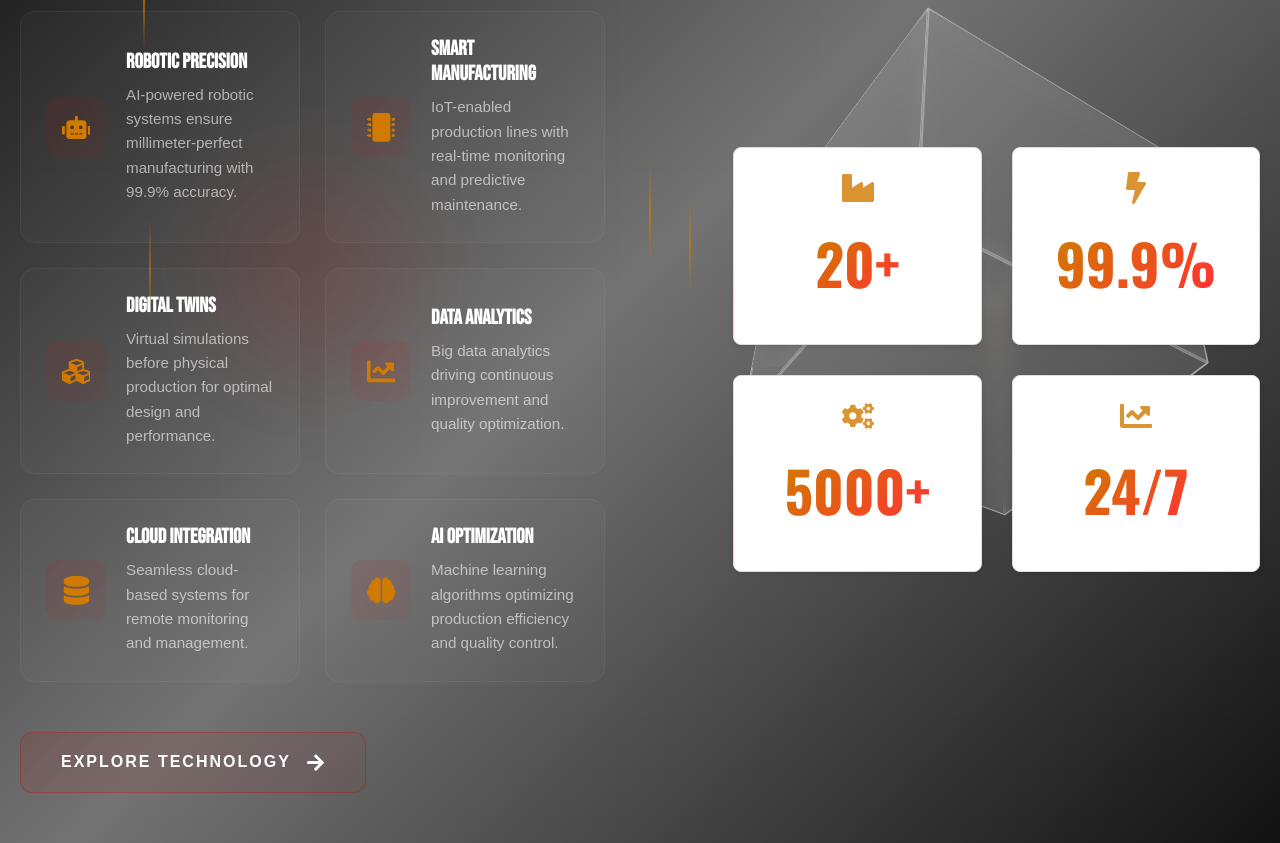
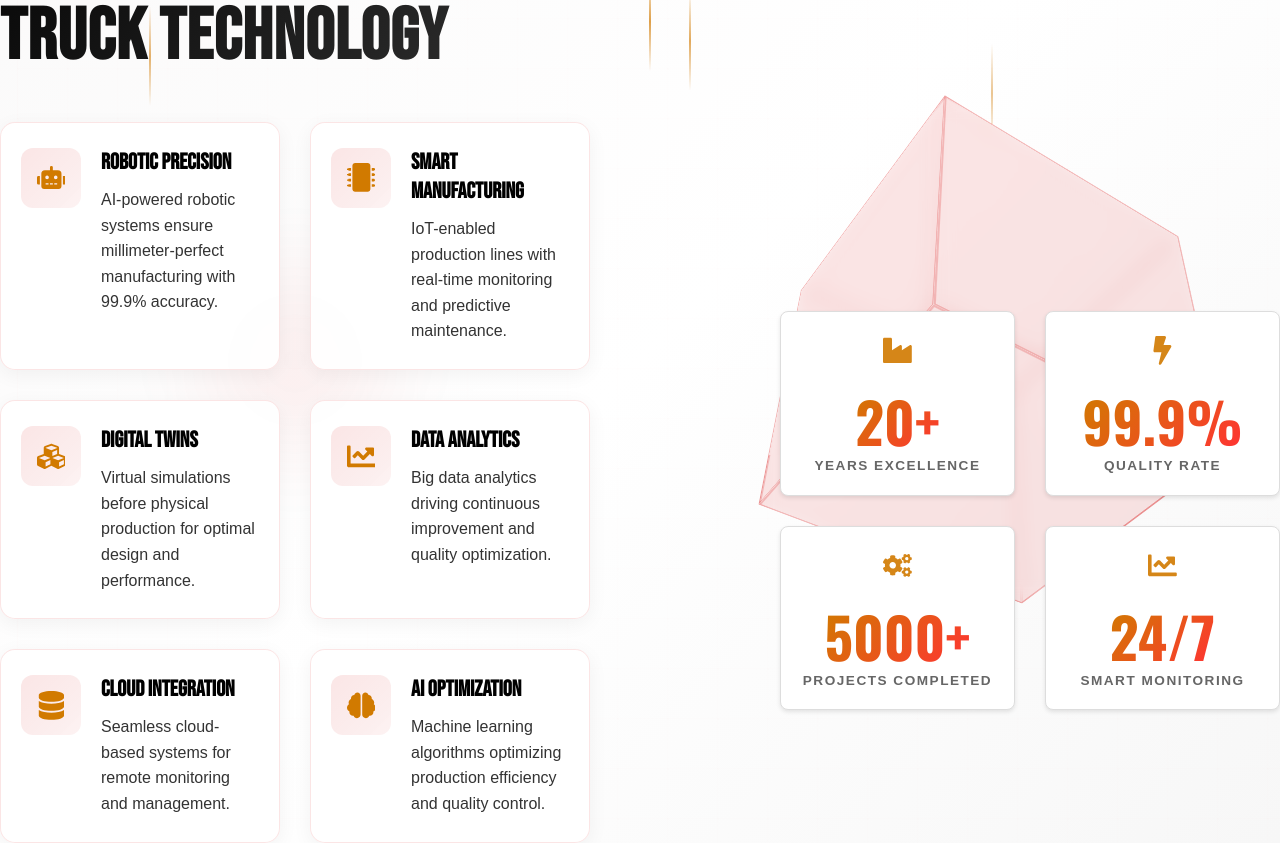
Before and after one commit to prasadraj26/SR-Bulkers-Website, a React (Vite) app: page / in a window 1280 px wide. Shown: the part 1200-2043 px from the top of the page. Built offline with nearby package versions, Linux system fonts and the light colour scheme; the HTML template or start-up script is replaced by a standard one.

Commit message:
Alterations in the about component

```diff
--- a/src/components/About.css
+++ b/src/components/About.css
@@ -1,11 +1,11 @@
-/* About Section - High Tech Theme */
+/* About Section - High Tech Theme with Black Text */
 .about-section {
   position: relative;
-  padding: 150px 0;
-  background: linear-gradient(135deg, #000000 0%, #737373 50%, #0a0a0a 100%);
+  padding: 120px 0;
+  background: linear-gradient(135deg, #f9f8f8 0%, #ffffff 50%, #f5f5f5 100%);
   overflow: hidden;
-  border-top: 1px solid rgba(255, 255, 255, 0.05);
-  border-bottom: 1px solid rgba(255, 255, 255, 0.05);
+  border-top: 1px solid rgba(0, 0, 0, 0.05);
+  border-bottom: 1px solid rgba(0, 0, 0, 0.05);
 }
 
 .tech-grid-bg {
@@ -27,25 +27,29 @@
   100% { transform: translateY(50px) translateX(50px); }
 }
 
+/* Main Container - Mobile First Approach */
 .about-container {
-  display: grid;
-  grid-template-columns: 1fr 1fr;
-  gap: 100px;
-  align-items: center;
+  display: flex;
+  flex-direction: column;
+  gap: 60px;
   position: relative;
   z-index: 2;
+  max-width: 1400px;
+  margin: 0 auto;
+  padding: 0 20px;
 }
 
 /* Left Content */
 .about-left {
   position: relative;
+  width: 100%;
 }
 
 .glow-circle {
   position: absolute;
   width: 300px;
   height: 300px;
-  background: radial-gradient(circle, rgba(209, 0, 0, 0.15) 0%, transparent 70%);
+  background: radial-gradient(circle, rgba(209, 0, 0, 0.08) 0%, transparent 70%);
   filter: blur(40px);
   top: 50%;
   left: 50%;
@@ -56,19 +60,20 @@
 .content-wrapper {
   position: relative;
   z-index: 2;
+  width: 100%;
 }
 
 .section-tag {
   display: inline-block;
   padding: 8px 20px;
-  background: linear-gradient(90deg, rgba(209, 0, 0, 0.2), transparent);
+  background: linear-gradient(90deg, rgba(209, 0, 0, 0.15), transparent);
   border-left: 3px solid var(--accent-color);
   color: var(--accent-color);
   font-size: 0.9rem;
   font-weight: 600;
   letter-spacing: 3px;
   text-transform: uppercase;
-  margin-bottom: 30px;
+  margin-bottom: 25px;
   position: relative;
   overflow: hidden;
 }
@@ -80,7 +85,7 @@
   left: -100%;
   width: 100%;
   height: 100%;
-  background: linear-gradient(90deg, transparent, rgba(255, 255, 255, 0.1), transparent);
+  background: linear-gradient(90deg, transparent, rgba(209, 0, 0, 0.1), transparent);
   animation: shine 3s infinite;
 }
 
@@ -90,17 +95,18 @@
 }
 
 .about-title {
-  font-size: 4.5rem;
+  font-size: 2.8rem;
   font-weight: 900;
-  line-height: 1.1;
-  margin-bottom: 40px;
-  background: linear-gradient(135deg, #ffffff 0%, #cccccc 100%);
+  line-height: 1.2;
+  margin-bottom: 35px;
+  background: linear-gradient(135deg, #000000 0%, #333333 100%);
   -webkit-background-clip: text;
   -webkit-text-fill-color: transparent;
   background-clip: text;
   position: relative;
   text-transform: uppercase;
-  letter-spacing: 2px;
+  letter-spacing: 1px;
+  word-wrap: break-word;
 }
 
 .title-highlight {
@@ -108,23 +114,30 @@
   -webkit-text-fill-color: var(--accent-color);
 }
 
+/* Tech Features - Responsive Grid with BLACK TEXT */
 .tech-features {
   display: grid;
-  gap: 25px;
-  margin: 50px 0;
+  grid-template-columns: 1fr;
+  gap: 20px;
+  margin: 40px 0;
+  width: 100%;
 }
 
 .tech-feature {
   display: flex;
+  flex-direction: column;
   align-items: center;
+  text-align: center;
   gap: 20px;
-  padding: 25px;
-  background: rgba(255, 255, 255, 0.02);
-  border: 1px solid rgba(255, 255, 255, 0.05);
+  padding: 25px 20px;
+  background: rgba(255, 255, 255, 0.9);
+  border: 1px solid rgba(209, 0, 0, 0.1);
   border-radius: 15px;
   transition: all 0.4s cubic-bezier(0.4, 0, 0.2, 1);
   position: relative;
   overflow: hidden;
+  width: 100%;
+  box-shadow: 0 5px 20px rgba(0, 0, 0, 0.05);
 }
 
 .tech-feature::before {
@@ -140,10 +153,10 @@
 }
 
 .tech-feature:hover {
-  background: rgba(255, 255, 255, 0.05);
+  background: rgba(255, 255, 255, 1);
   border-color: rgba(209, 0, 0, 0.3);
-  transform: translateX(10px);
-  box-shadow: 0 20px 40px rgba(0, 0, 0, 0.3);
+  transform: translateY(-5px);
+  box-shadow: 0 15px 40px rgba(0, 0, 0, 0.1);
 }
 
 .tech-feature:hover::before {
@@ -151,14 +164,14 @@
 }
 
 .feature-icon {
-  width: 60px;
-  height: 60px;
+  width: 70px;
+  height: 70px;
   display: flex;
   align-items: center;
   justify-content: center;
   background: linear-gradient(135deg, rgba(209, 0, 0, 0.1), rgba(209, 0, 0, 0.05));
   border-radius: 12px;
-  font-size: 1.8rem;
+  font-size: 2rem;
   color: var(--accent-color);
   flex-shrink: 0;
   position: relative;
@@ -170,7 +183,7 @@
   position: absolute;
   width: 100%;
   height: 100%;
-  background: linear-gradient(45deg, transparent, rgba(255, 255, 255, 0.1), transparent);
+  background: linear-gradient(45deg, transparent, rgba(209, 0, 0, 0.1), transparent);
   transform: translateX(-100%);
 }
 
@@ -183,23 +196,32 @@
   100% { transform: translateX(100%); }
 }
 
+.feature-content {
+  width: 100%;
+}
+
+/* CHANGED FROM WHITE TO BLACK TEXT */
 .feature-content h4 {
-  font-size: 1.3rem;
-  margin-bottom: 8px;
-  color: #ffffff;
-  font-weight: 600;
+  font-size: 1.4rem;
+  margin-bottom: 10px;
+  color: #000000; /* Changed from #ffffff */
+  font-weight: 700; /* Made bolder for better contrast */
+  line-height: 1.3;
 }
 
 .feature-content p {
-  color: rgba(255, 255, 255, 0.6);
-  font-size: 0.95rem;
+  color: #333333; /* Changed from rgba(255, 255, 255, 0.6) */
+  font-size: 1rem;
   line-height: 1.6;
+  margin: 0;
 }
 
 /* Right Side - Tech Visual */
 .tech-visual {
   position: relative;
-  height: 700px;
+  height: 400px;
+  width: 100%;
+  order: -1;
 }
 
 .visual-container {
@@ -207,12 +229,15 @@
   width: 100%;
   height: 100%;
   perspective: 1000px;
+  display: flex;
+  flex-direction: column;
+  align-items: center;
 }
 
 .floating-cube {
   position: absolute;
-  width: 300px;
-  height: 300px;
+  width: 200px;
+  height: 200px;
   top: 50%;
   left: 50%;
   transform: translate(-50%, -50%) rotateX(45deg) rotateY(45deg);
@@ -229,37 +254,42 @@
   position: absolute;
   width: 100%;
   height: 100%;
-  border: 2px solid rgba(255, 255, 255, 0.3);
-  background: rgba(255, 255, 255, 0.05);
+  border: 2px solid rgba(209, 0, 0, 0.2);
+  background: rgba(209, 0, 0, 0.05);
   backdrop-filter: blur(10px);
 }
 
-.cube-face:nth-child(1) { transform: translateZ(150px); }
-.cube-face:nth-child(2) { transform: rotateY(90deg) translateZ(150px); }
-.cube-face:nth-child(3) { transform: rotateY(180deg) translateZ(150px); }
-.cube-face:nth-child(4) { transform: rotateY(-90deg) translateZ(150px); }
-.cube-face:nth-child(5) { transform: rotateX(90deg) translateZ(150px); }
-.cube-face:nth-child(6) { transform: rotateX(-90deg) translateZ(150px); }
+.cube-face:nth-child(1) { transform: translateZ(100px); }
+.cube-face:nth-child(2) { transform: rotateY(90deg) translateZ(100px); }
+.cube-face:nth-child(3) { transform: rotateY(180deg) translateZ(100px); }
+.cube-face:nth-child(4) { transform: rotateY(-90deg) translateZ(100px); }
+.cube-face:nth-child(5) { transform: rotateX(90deg) translateZ(100px); }
+.cube-face:nth-child(6) { transform: rotateX(-90deg) translateZ(100px); }
 
 /* Stats Display */
 .stats-overlay {
-  position: absolute;
-  bottom: 0;
-  right: 0;
   display: grid;
   grid-template-columns: repeat(2, 1fr);
-  gap: 30px;
+  gap: 20px;
+  width: 100%;
+  max-width: 500px;
+  margin: 30px auto 0;
 }
 
 .stat-card {
-  background: rgba(0, 0, 0, 0.7);
+  background: rgba(255, 255, 255, 0.95);
   backdrop-filter: blur(20px);
-  border: 1px solid rgba(255, 255, 255, 0.1);
-  padding: 30px;
-  border-radius: 20px;
-  min-width: 200px;
+  border: 1px solid rgba(209, 0, 0, 0.1);
+  padding: 25px 20px;
+  border-radius: 15px;
   position: relative;
   overflow: hidden;
+  display: flex;
+  flex-direction: column;
+  align-items: center;
+  text-align: center;
+  min-height: 140px;
+  box-shadow: 0 5px 20px rgba(0, 0, 0, 0.05);
 }
 
 .stat-card::before {
@@ -282,35 +312,45 @@
   100% { transform: translateX(100%); }
 }
 
+.stat-icon {
+  font-size: 1.8rem;
+  color: var(--accent-color);
+  margin-bottom: 15px;
+  opacity: 0.9;
+}
+
 .stat-number {
-  font-size: 3.5rem;
+  font-size: 2.5rem;
   font-weight: 900;
   background: linear-gradient(135deg, var(--accent-color), #ff3333);
   -webkit-background-clip: text;
   -webkit-text-fill-color: transparent;
   background-clip: text;
   line-height: 1;
-  margin-bottom: 10px;
+  margin-bottom: 8px;
   font-family: 'Oswald', sans-serif;
 }
 
 .stat-label {
-  color: rgba(255, 255, 255, 0.7);
-  font-size: 0.9rem;
+  color: #666666; /* Changed from rgba(255, 255, 255, 0.7) */
+  font-size: 0.85rem;
   text-transform: uppercase;
-  letter-spacing: 2px;
+  letter-spacing: 1.5px;
+  line-height: 1.3;
+  font-weight: 600;
 }
 
 /* Tech Button */
 .tech-button {
   display: inline-flex;
   align-items: center;
+  justify-content: center;
   gap: 15px;
-  padding: 20px 40px;
+  padding: 18px 35px;
   background: linear-gradient(135deg, rgba(209, 0, 0, 0.1), rgba(209, 0, 0, 0.05));
   border: 1px solid rgba(209, 0, 0, 0.3);
   border-radius: 12px;
-  color: white;
+  color: #000000; /* Changed from white */
   font-size: 1rem;
   font-weight: 600;
   text-transform: uppercase;
@@ -319,6 +359,9 @@
   transition: all 0.4s cubic-bezier(0.4, 0, 0.2, 1);
   position: relative;
   overflow: hidden;
+  width: 100%;
+  max-width: 300px;
+  margin-top: 30px;
 }
 
 .tech-button::before {
@@ -335,8 +378,9 @@
 .tech-button:hover {
   background: linear-gradient(135deg, rgba(209, 0, 0, 0.2), rgba(209, 0, 0, 0.1));
   border-color: var(--accent-color);
+  color: #000000;
   transform: translateY(-5px);
-  box-shadow: 0 20px 40px rgba(209, 0, 0, 0.2);
+  box-shadow: 0 20px 40px rgba(209, 0, 0, 0.1);
 }
 
 .tech-button:hover::before {
@@ -345,6 +389,7 @@
 
 .button-icon {
   font-size: 1.2rem;
+  color: var(--accent-color);
   transition: transform 0.3s ease;
 }
 
@@ -371,15 +416,81 @@
     opacity: 1;
   }
   100% {
-    transform: translateY(700px);
+    transform: translateY(400px);
     opacity: 0;
   }
 }
 
-/* Responsive Design */
-@media (max-width: 1400px) {
+/* ============================= */
+/* RESPONSIVE BREAKPOINTS */
+/* ============================= */
+
+/* Small Tablets & Landscape Phones (≥576px) */
+@media (min-width: 576px) {
+  .about-section {
+    padding: 100px 0;
+  }
+
+  .about-title {
+    font-size: 3.2rem;
+  }
+
+  .tech-features {
+    grid-template-columns: repeat(2, 1fr);
+    gap: 25px;
+  }
+
+  .tech-feature {
+    flex-direction: row;
+    text-align: left;
+    align-items: flex-start;
+  }
+
+  .feature-icon {
+    width: 60px;
+    height: 60px;
+    font-size: 1.8rem;
+  }
+
+  .tech-visual {
+    height: 450px;
+  }
+
+  .floating-cube {
+    width: 250px;
+    height: 250px;
+  }
+
+  .cube-face:nth-child(1) { transform: translateZ(125px); }
+  .cube-face:nth-child(2) { transform: rotateY(90deg) translateZ(125px); }
+  .cube-face:nth-child(3) { transform: rotateY(180deg) translateZ(125px); }
+  .cube-face:nth-child(4) { transform: rotateY(-90deg) translateZ(125px); }
+  .cube-face:nth-child(5) { transform: rotateX(90deg) translateZ(125px); }
+  .cube-face:nth-child(6) { transform: rotateX(-90deg) translateZ(125px); }
+
+  .stats-overlay {
+    gap: 25px;
+  }
+
+  .stat-card {
+    padding: 30px 25px;
+  }
+
+  .tech-button {
+    width: auto;
+    max-width: none;
+  }
+}
+
+/* Tablets (≥768px) */
+@media (min-width: 768px) {
+  .about-section {
+    padding: 120px 0;
+  }
+
   .about-container {
-    gap: 70px;
+    gap: 80px;
+    padding: 0 30px;
   }
 
   .about-title {
@@ -387,148 +498,112 @@
   }
 
   .tech-visual {
-    height: 600px;
+    height: 500px;
+    order: 0;
+  }
+
+  .floating-cube {
+    width: 280px;
+    height: 280px;
+  }
+
+  .cube-face:nth-child(1) { transform: translateZ(140px); }
+  .cube-face:nth-child(2) { transform: rotateY(90deg) translateZ(140px); }
+  .cube-face:nth-child(3) { transform: rotateY(180deg) translateZ(140px); }
+  .cube-face:nth-child(4) { transform: rotateY(-90deg) translateZ(140px); }
+  .cube-face:nth-child(5) { transform: rotateX(90deg) translateZ(140px); }
+  .cube-face:nth-child(6) { transform: rotateX(-90deg) translateZ(140px); }
+
+  .stat-number {
+    font-size: 3rem;
   }
 }
 
-@media (max-width: 1200px) {
+/* Laptops (≥992px) */
+@media (min-width: 992px) {
   .about-container {
-    grid-template-columns: 1fr;
+    flex-direction: row;
+    align-items: center;
     gap: 80px;
   }
 
+  .about-left {
+    width: 50%;
+  }
+
   .tech-visual {
-    height: 500px;
-    order: -1;
+    width: 50%;
+    height: 550px;
+  }
+
+  .tech-features {
+    grid-template-columns: repeat(2, 1fr);
+    gap: 30px;
+  }
+
+  .stats-overlay {
+    position: absolute;
+    bottom: 0;
+    right: 0;
+    max-width: 450px;
+    margin: 0;
+  }
+}
+
+/* Desktop (≥1200px) */
+@media (min-width: 1200px) {
+  .about-section {
+    padding: 150px 0;
+  }
+
+  .about-container {
+    gap: 100px;
+    padding: 0;
+  }
+
+  .about-title {
+    font-size: 4.5rem;
+  }
+
+  .tech-visual {
+    height: 700px;
   }
 
   .floating-cube {
-    width: 250px;
-    height: 250px;
+    width: 300px;
+    height: 300px;
   }
 
+  .cube-face:nth-child(1) { transform: translateZ(150px); }
+  .cube-face:nth-child(2) { transform: rotateY(90deg) translateZ(150px); }
+  .cube-face:nth-child(3) { transform: rotateY(180deg) translateZ(150px); }
+  .cube-face:nth-child(4) { transform: rotateY(-90deg) translateZ(150px); }
+  .cube-face:nth-child(5) { transform: rotateX(90deg) translateZ(150px); }
+  .cube-face:nth-child(6) { transform: rotateX(-90deg) translateZ(150px); }
+
   .stats-overlay {
-    position: relative;
-    margin-top: 40px;
-  }
-}
-
-@media (max-width: 768px) {
-  .about-section {
-    padding: 100px 0;
-  }
-
-  .about-title {
-    font-size: 2.8rem;
-  }
-
-  .tech-feature {
-    padding: 20px;
-  }
-
-  .feature-icon {
-    width: 50px;
-    height: 50px;
-    font-size: 1.5rem;
+    gap: 30px;
+    max-width: 500px;
   }
 
   .stat-card {
-    padding: 20px;
-  }
-
-  .stat-number {
-    font-size: 2.8rem;
-  }
-
-  .tech-button {
-    padding: 18px 30px;
-    font-size: 0.9rem;
-  }
-}
-
-@media (max-width: 576px) {
-  .about-title {
-    font-size: 2.2rem;
-  }
-
-  .tech-features {
-    gap: 15px;
-  }
-
-  .tech-feature {
-    flex-direction: column;
-    text-align: center;
-    gap: 15px;
-  }
-
-  .stats-overlay {
-    grid-template-columns: 1fr;
-    gap: 20px;
-  }
-
-  .floating-cube {
-    width: 200px;
-    height: 200px;
-  }
-}
-/* Add to About.css */
-.stat-card {
-  background: rgba(0, 0, 0, 0.7);
-  backdrop-filter: blur(20px);
-  border: 1px solid rgba(255, 255, 255, 0.1);
     padding: 30px;
-  border-radius: 20px;
-  min-width: 200px;
-  position: relative;
-  overflow: hidden;
-  display: flex;
-  flex-direction: column;
-  align-items: center;
-  text-align: center;
-}
-
-.stat-icon {
-  font-size: 2rem;
-  color: var(--accent-color);
-  margin-bottom: 15px;
-  opacity: 0.8;
+    min-height: 160px;
   }
 
   .stat-number {
     font-size: 3.5rem;
-  font-weight: 900;
-  background: linear-gradient(135deg, var(--accent-color), #ff3333);
-  -webkit-background-clip: text;
-  -webkit-text-fill-color: transparent;
-  background-clip: text;
-  line-height: 1;
-  margin-bottom: 10px;
-  font-family: 'Oswald', sans-serif;
-}
-
-.stat-label {
-  color: rgba(255, 255, 255, 0.7);
-  font-size: 0.9rem;
-  text-transform: uppercase;
-  letter-spacing: 2px;
-}
-
-/* Updated tech-features grid for 6 items */
-.tech-features {
-  display: grid;
-  grid-template-columns: repeat(2, 1fr);
-  gap: 25px;
-  margin: 50px 0;
-}
-
-@media (max-width: 992px) {
-  .tech-features {
-    grid-template-columns: 1fr;
   }
 }
 
-@media (max-width: 768px) {
+/* Large Desktop (≥1400px) */
+@media (min-width: 1400px) {
+  .about-container {
+    max-width: 1400px;
+  }
+
   .tech-features {
-    gap: 15px;
+    grid-template-columns: repeat(2, 1fr);
+    gap: 35px;
   }
 }
--- a/src/components/Gallery.css
+++ b/src/components/Gallery.css
@@ -1,8 +1,11 @@
 .gallery-section {
   position: relative;
   overflow: hidden;
+  background: #ffffff!important;
 }
-
+.gallery-section .section-title {
+  color: #000000;
+}
 .error {
   color: red;
   text-align: center;
@@ -20,8 +23,8 @@
   border-radius: 10px;
   overflow: hidden;
   cursor: pointer;
-  aspect-ratio: 4/3;
-  background: linear-gradient(45deg, #333, #555);
+  height: 200px;
+
   transition: var(--transition);
 }
 
@@ -54,6 +57,7 @@
 
 .gallery-item:hover .image-overlay {
   transform: translateY(0);
+
 }
 
 .image-title {
@@ -85,14 +89,17 @@
 
 .lightbox-content {
   position: relative;
-  max-width: 90%;
-  max-height: 90vh;
+  width: 95vw;
+  height: 95vh;
+  max-width: 100%;
+  max-height: 100%;
 }
 
 .lightbox-image {
-  max-width: 100%;
-  max-height: 80vh;
-  border-radius: 10px;
+  width: 100%;
+  height: 100%;
+  object-fit: contain;
+  border-radius: 0;
 }
 
 .lightbox-nav {
--- a/src/components/Services.css
+++ b/src/components/Services.css
@@ -1,11 +1,22 @@
 .services-section {
   position: relative;
   overflow: hidden;
+  background: #ffffff!important;
+  padding: 80px 0;
 }
 
 .section-header {
+  margin-bottom: 60px;
+}
+
+.services-section .section-subtitle {
+  display: block;
   text-align: center;
-  margin-bottom: 60px;
+  color: #666666;
+}
+
+.services-section .section-title {
+  color: #000000;
 }
 
 .dark-section .section-title::after {
@@ -21,8 +32,8 @@
 }
 
 .service-card {
-  background: rgba(100, 97, 97, 0.05);
-  border: 1px solid rgba(255, 255, 255, 0.1);
+  background: #00000000!important;
+  border: 1px solid #e0e0e0;
   border-radius: 10px;
   padding: 40px 30px;
   transition: var(--transition);
@@ -50,7 +61,7 @@
 
 .service-card:hover {
   transform: translateY(-10px);
-  background: rgba(255, 255, 255, 0.1);
+  background: #00000000!important;
   border-color: var(--accent-color);
   box-shadow: var(--shadow-hover);
 }
@@ -69,11 +80,12 @@
 .service-title {
   font-size: 1.5rem;
   margin-bottom: 15px;
-  color: var(--secondary-color);
+  color: #000000;
 }
 
 .service-description {
-  color: rgba(255, 255, 255, 0.8);
+  color: #000000;
+  text-align: center;
   font-size: 0.95rem;
   line-height: 1.6;
 }
--- a/src/components/Services.jsx
+++ b/src/components/Services.jsx
@@ -64,7 +64,7 @@ const Services = () => {
 
       <div className="container">
         <div className="section-header" data-aos="fade-up">
-          <h2 className="section-title">Our Services</h2>
+          <h2 className="section-title">Our Services </h2>
           <p className="section-subtitle">
             Comprehensive truck manufacturing and maintenance services designed to keep your fleet running at peak performance.
           </p>
```
Lines whose indentation alone changed are shown as unchanged.
